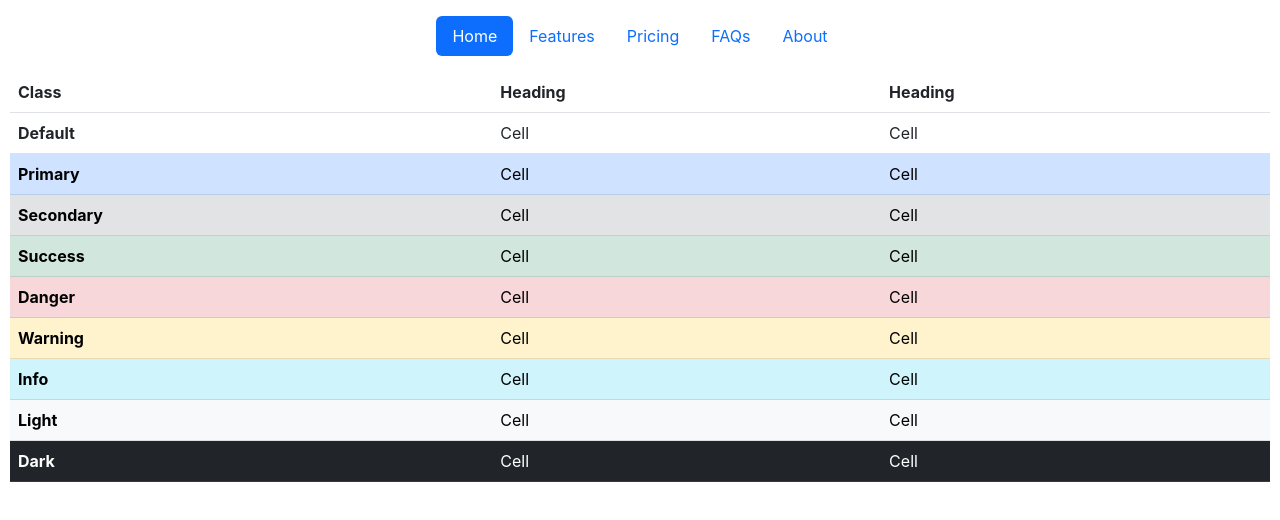
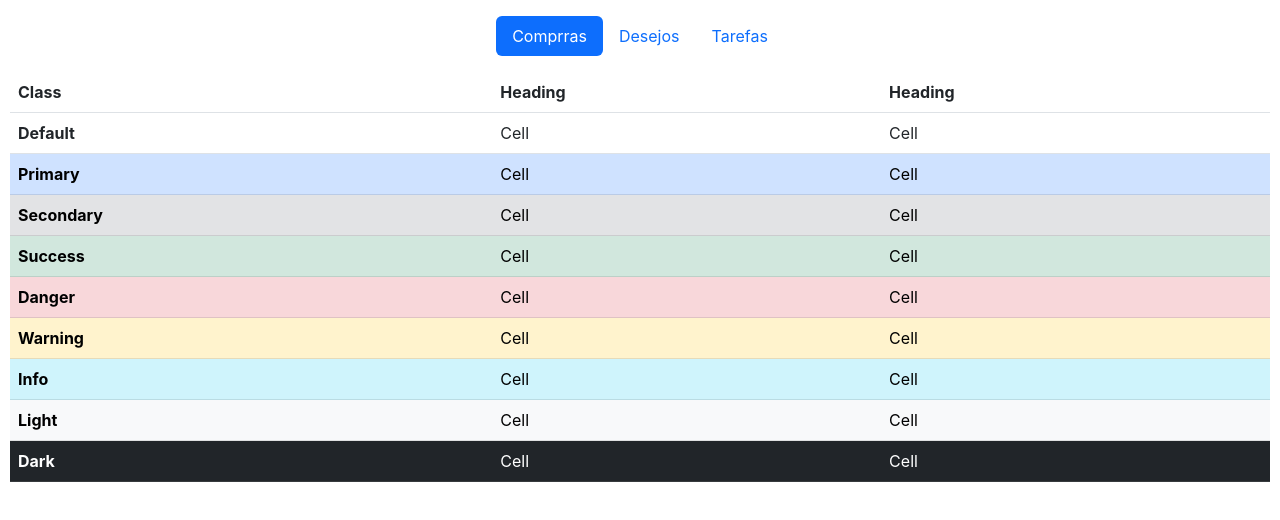
Before and after one commit to paulogomesce/listas-front-react, a React (Create React App) app: page / in a window 1280 px wide. Shown: the top 520 px of the page. Built offline with nearby package versions, Linux system fonts and the light colour scheme.

Commit message:
Criação do componente header.

```diff
--- a/public/index.html
+++ b/public/index.html
@@ -1,18 +1,18 @@
 <!DOCTYPE html>
-<html lang="en">
+<html lang="pt-br">
   <head>
     <meta charset="utf-8" />
     <link rel="icon" href="%PUBLIC_URL%/favicon.ico" />
     <meta name="viewport" content="width=device-width, initial-scale=1" />
     <meta name="theme-color" content="#000000" />
-    <meta name="description" content="Web site created using create-react-app"/>
+    <meta name="description"
+          content="App para criação de lista de compras, lista de tarefas e lista de desejos"/>
     <link rel="apple-touch-icon" href="%PUBLIC_URL%/logo192.png" />
     <link rel="manifest" href="%PUBLIC_URL%/manifest.json" />
-
-
-    <link href="https://cdn.jsdelivr.net/npm/bootstrap@5.2.3/dist/css/bootstrap.min.css" rel="stylesheet">
-
+    <link href="https://cdn.jsdelivr.net/npm/bootstrap@5.2.3/dist/css/bootstrap.min.css"
+          rel="stylesheet">
     <link rel="canonical" href="https://getbootstrap.com/docs/5.3/examples/headers/">
+    <title>APP de Listas</title>
 
     <!--
       Notice the use of %PUBLIC_URL% in the tags above.
@@ -23,33 +23,11 @@
       work correctly both with client-side routing and a non-root public URL.
       Learn how to configure a non-root public URL by running `npm run build`.
     -->
-    <title>React App</title>
+
   </head>
   <body>
-    <noscript>You need to enable JavaScript to run this app.</noscript>
-
-
-
-
-
-
-
-
-
-
-
-
+    <noscript>Você precisa habilitar o JavaScript para executat esse APP</noscript>
     <div id="root"></div>
-    <!--
-      This HTML file is a template.
-      If you open it directly in the browser, you will see an empty page.
-
-      You can add webfonts, meta tags, or analytics to this file.
-      The build step will place the bundled scripts into the <body> tag.
-
-      To begin the development, run `npm start` or `yarn start`.
-      To create a production bundle, use `npm run build` or `yarn build`.
-    -->
     <script src="https://cdn.jsdelivr.net/npm/bootstrap@5.2.3/dist/js/bootstrap.min.js"></script>
   </body>
 </html>
--- a/src/App.css
+++ b/src/App.css
@@ -1,38 +1,3 @@
 .App {
   padding: 0 10px 0 10px;
 }
-
-.App-logo {
-  height: 40vmin;
-  pointer-events: none;
-}
-
-@media (prefers-reduced-motion: no-preference) {
-  .App-logo {
-    animation: App-logo-spin infinite 20s linear;
-  }
-}
-
-.App-header {
-  background-color: #282c34;
-  min-height: 100vh;
-  display: flex;
-  flex-direction: column;
-  align-items: center;
-  justify-content: center;
-  font-size: calc(10px + 2vmin);
-  color: white;
-}
-
-.App-link {
-  color: #61dafb;
-}
-
-@keyframes App-logo-spin {
-  from {
-    transform: rotate(0deg);
-  }
-  to {
-    transform: rotate(360deg);
-  }
-}
--- a/src/App.js
+++ b/src/App.js
@@ -1,84 +1,14 @@
 import logo from './logo.svg';
 import './App.css';
+import Header from './components/header/Header';
+import ListaDeComprasTable from './components/tabelas/lista-de-compras/ListaDeComprasTable';
 
 function App() {
   return (
     <div className="App">
 
-      <div className="container">
-      <header className="d-flex justify-content-center py-3">
-        <ul className="nav nav-pills">
-          <li className="nav-item"><a href="#" className="nav-link active" aria-current="page">Home</a></li>
-          <li className="nav-item"><a href="#" className="nav-link">Features</a></li>
-          <li className="nav-item"><a href="#" className="nav-link">Pricing</a></li>
-          <li className="nav-item"><a href="#" className="nav-link">FAQs</a></li>
-          <li className="nav-item"><a href="#" className="nav-link">About</a></li>
-        </ul>
-      </header>
-    </div>
-
-    <table className="table table-hover">
-          <thead>
-          <tr>
-            <th scope="col">Class</th>
-            <th scope="col">Heading</th>
-            <th scope="col">Heading</th>
-          </tr>
-          </thead>
-          <tbody>
-          <tr>
-            <th scope="row">Default</th>
-            <td>Cell</td>
-            <td>Cell</td>
-          </tr>
-
-          <tr className="table-primary">
-            <th scope="row">Primary</th>
-            <td>Cell</td>
-            <td>Cell</td>
-          </tr>
-          <tr className="table-secondary">
-            <th scope="row">Secondary</th>
-            <td>Cell</td>
-            <td>Cell</td>
-          </tr>
-          <tr className="table-success">
-            <th scope="row">Success</th>
-            <td>Cell</td>
-            <td>Cell</td>
-          </tr>
-          <tr className="table-danger">
-            <th scope="row">Danger</th>
-            <td>Cell</td>
-            <td>Cell</td>
-          </tr>
-          <tr className="table-warning">
-            <th scope="row">Warning</th>
-            <td>Cell</td>
-            <td>Cell</td>
-          </tr>
-          <tr className="table-info">
-            <th scope="row">Info</th>
-            <td>Cell</td>
-            <td>Cell</td>
-          </tr>
-          <tr className="table-light">
-            <th scope="row">Light</th>
-            <td>Cell</td>
-            <td>Cell</td>
-          </tr>
-          <tr className="table-dark">
-            <th scope="row">Dark</th>
-            <td>Cell</td>
-            <td>Cell</td>
-          </tr>
-          </tbody>
-        </table>
-
-
-
-
-
+      <Header/>
+      <ListaDeComprasTable/>
 
     </div>
   );
--- /dev/null
+++ b/src/components/header/Header.js
@@ -0,0 +1,21 @@
+import React from "react";
+
+const Header = () => (
+    <div className="container">
+        <header className="d-flex justify-content-center py-3">
+            <ul className="nav nav-pills">
+                <li className="nav-item">
+                    <a href="#" className="nav-link active" aria-current="page">Comprras</a>
+                </li>
+                <li className="nav-item">
+                    <a href="#" className="nav-link">Desejos</a>
+                </li>
+                <li className="nav-item">
+                    <a href="#" className="nav-link">Tarefas</a>
+                </li>
+            </ul>
+        </header>
+    </div>
+);
+
+export default Header;
--- /dev/null
+++ b/src/components/tabelas/lista-de-compras/ListaDeComprasTable.js
@@ -0,0 +1,63 @@
+import React from "react";
+
+const ListaDeComprasTable = () => (
+    <table className="table table-hover">
+        <thead>
+            <tr>
+            <th scope="col">Class</th>
+            <th scope="col">Heading</th>
+            <th scope="col">Heading</th>
+            </tr>
+        </thead>
+        <tbody>
+            <tr>
+                <th scope="row">Default</th>
+                <td>Cell</td>
+                <td>Cell</td>
+            </tr>
+
+            <tr className="table-primary">
+                <th scope="row">Primary</th>
+                <td>Cell</td>
+                <td>Cell</td>
+            </tr>
+            <tr className="table-secondary">
+                <th scope="row">Secondary</th>
+                <td>Cell</td>
+                <td>Cell</td>
+            </tr>
+            <tr className="table-success">
+                <th scope="row">Success</th>
+                <td>Cell</td>
+                <td>Cell</td>
+            </tr>
+            <tr className="table-danger">
+                <th scope="row">Danger</th>
+                <td>Cell</td>
+                <td>Cell</td>
+            </tr>
+            <tr className="table-warning">
+                <th scope="row">Warning</th>
+                <td>Cell</td>
+                <td>Cell</td>
+            </tr>
+            <tr className="table-info">
+                <th scope="row">Info</th>
+                <td>Cell</td>
+                <td>Cell</td>
+            </tr>
+            <tr className="table-light">
+                <th scope="row">Light</th>
+                <td>Cell</td>
+                <td>Cell</td>
+            </tr>
+            <tr className="table-dark">
+                <th scope="row">Dark</th>
+                <td>Cell</td>
+                <td>Cell</td>
+            </tr>
+        </tbody>
+    </table>
+);
+
+export default ListaDeComprasTable;
```
Also changed, not shown: 1 other file (tests, documents, lock files or other folders).
